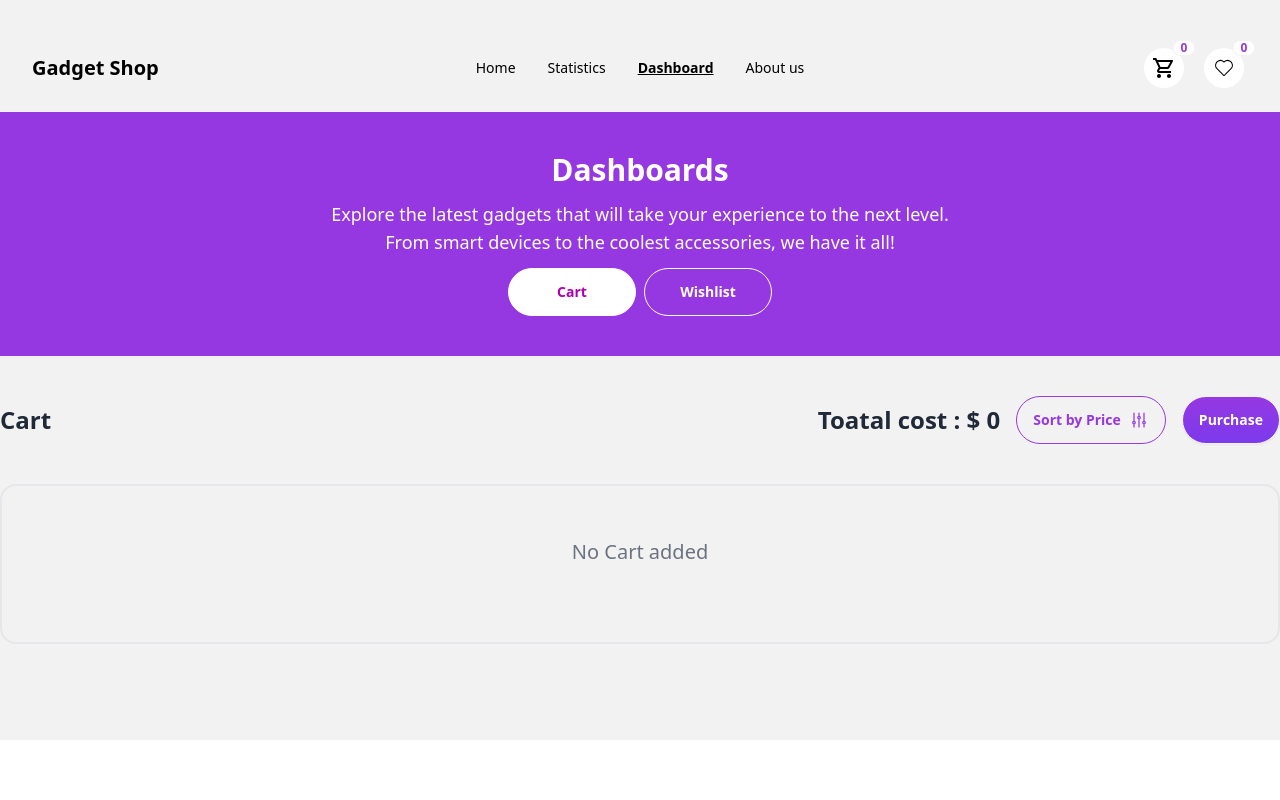
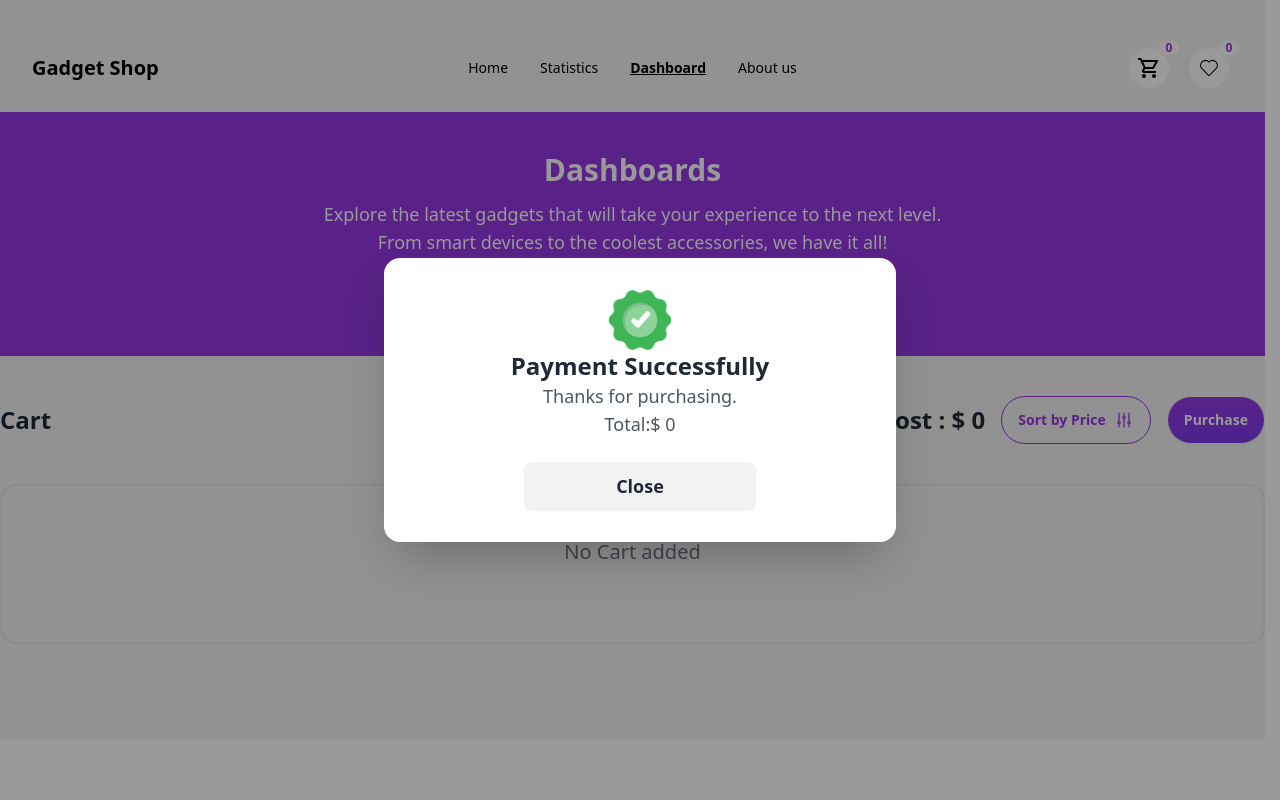
Before and after one commit to mehefujali/gadget-shop, a React (Vite) app: page /dashboard/cart in a window 1280 px wide. Both pictures are taken after a click on the button "Purchase". Shown: the top 800 px of the page. Built offline with nearby package versions, Linux system fonts and the light colour scheme.

Commit message:
modal created

```diff
--- a/src/components/Cart/Cart.jsx
+++ b/src/components/Cart/Cart.jsx
@@ -3,7 +3,7 @@ import { HiOutlineAdjustmentsVertical } from "react-icons/hi2";
 import { getDataFromLocal } from "../../utility/localstorage";
 import CartCard from "../CartCard/CartCard";
 import { CartContext } from "../Context/CreateCartContextPov";
-
+import chackImg from '../../assets/images/Group.png'
 const Cart = () => {
       const [cartProductsId, setCartsProductId] = useState([])
       const [products, setProducts] = useState([])
@@ -21,6 +21,11 @@ const Cart = () => {
       const filterCartProduct = products.filter(product => cartProductsId.includes(product.product_id.toString()))
       const totalPrice = filterCartProduct.reduce((acc, curr) => acc + curr.price, 0)
       short && filterCartProduct.sort((a, b) => b.price - a.price);
+      const handleBuyProduct = () => {
+            document.getElementById('my_modal_1').showModal()
+
+
+      }
 
       return (
             <div>
@@ -33,7 +38,9 @@ const Cart = () => {
                                     <button className="   font-bold flex items-center btn px-4 rounded-full btn-outline border-primary-color btn-sm md:btn-md  text-primary-color"
                                           onClick={() => setShort(true)}
                                     >Sort by Price <HiOutlineAdjustmentsVertical className="text-xl" /></button>
-                                    <button className=" w-full sm:w-fit btn-sm md:btn-md btn bg-gradient-to-b from-primary-color to-violet-600 rounded-full text-white px-4">Purchase</button>
+                                    <button
+                                          onClick={handleBuyProduct}
+                                          className=" w-full sm:w-fit btn-sm md:btn-md btn bg-gradient-to-b from-primary-color to-violet-600 rounded-full text-white px-4">Purchase</button>
                               </div>
                         </div>
                         <div className=" flex flex-col gap-4 mt-10 min-h-[20vh] border-2 rounded-2xl p-5">
@@ -44,6 +51,26 @@ const Cart = () => {
                               }
                         </div>
                   </div>
+                  {/* Open the modal using document.getElementById('ID').showModal() method */}
+
+                  <dialog id="my_modal_1" className="modal">
+                        <div className="modal-box py-8">
+                              <div className=" flex flex-col text-center ">
+                                    <img className=" w-16 mx-auto" src={chackImg} alt="" />
+                                    <h3 className="font-bold text-2xl">Payment Successfully</h3>
+                                    <div className=" text-lg text-gray-600">
+                                          <p className="">Thanks for purchasing.</p>
+                                          <p className="">Total:$ {totalPrice}</p>
+                                    </div>
+                              </div>
+                              <div className="modal-action">
+                                    <form method="dialog" className=" w-full flex  justify-center">
+                                          {/* if there is a button in form, it will close the modal */}
+                                          <button className="btn w-2/4 mx-auto text-lg btn-md">Close</button>
+                                    </form>
+                              </div>
+                        </div>
+                  </dialog>
             </div>
       );
 };
--- a/src/components/CartCard/CartCard.jsx
+++ b/src/components/CartCard/CartCard.jsx
@@ -30,6 +30,7 @@ const CartCard = ({ product }) => {
                         toast.warn("Product removed from cart")
                         handleRemoveCart(product_id)
                   }} className=" text-3xl text-red-600  relative  -left-4 -top-16 cursor-pointer "><RxCrossCircled /></div>
+
             </div>
       );
 };
```
